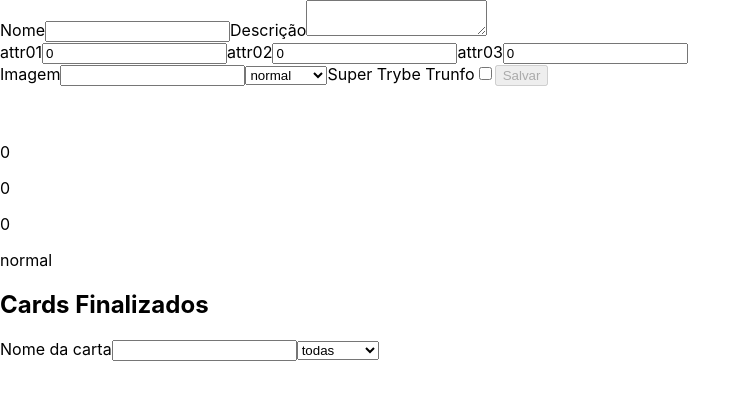
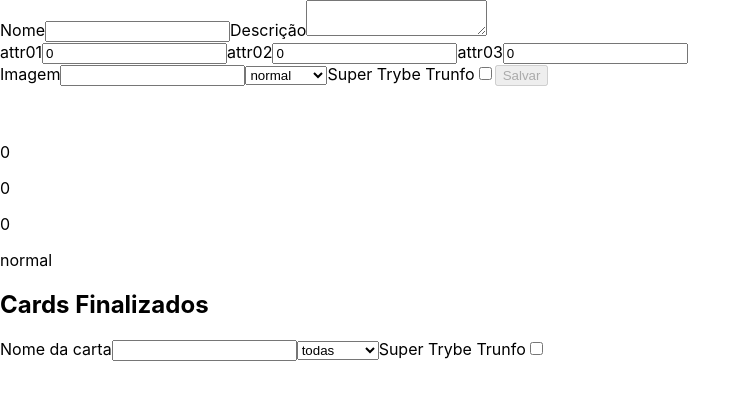
Before and after one commit to victorhsms/tryunfo, a React (Create React App) app: page / in a window 1280 px wide. Shown: the top 400 px of the page, without its empty margins (0-751 px from the left). Built offline with nearby package versions, Linux system fonts and the light colour scheme.

Commit message:
Todos os requisitos feitos. Projeto concluido!

```diff
--- a/src/App.js
+++ b/src/App.js
@@ -22,6 +22,7 @@ class App extends React.Component {
       submit: true,
       filterName: '',
       filterRarity: 'todas',
+      filterTrunfo: false,
     };
   }
 
@@ -121,17 +122,22 @@ class App extends React.Component {
   }
 
   filterManager = (card) => {
-    const { filterName, filterRarity } = this.state;
-    const name = card.Nome.includes(filterName);
-    const rarity = filterRarity === 'todas' ? true : card.Raridade === filterRarity;
-    return name && rarity;
+    const { filterName, filterRarity, filterTrunfo } = this.state;
+    let result = false;
+    if (filterTrunfo === true) {
+      result = card.Trunfo === true;
+    } else {
+      const name = card.Nome.includes(filterName);
+      const rarity = filterRarity === 'todas' ? true : card.Raridade === filterRarity;
+      result = name && rarity;
+    }
+    return result;
   }
 
   onInputChange = ({ target }) => {
-    const { Trunfo } = this.state;
     if (target.type === 'checkbox') {
       this.setState({
-        Trunfo: !(Trunfo),
+        [target.name]: target.checked,
       });
     } else {
       this.setState({
@@ -155,6 +161,7 @@ class App extends React.Component {
       submit,
       filterName,
       filterRarity,
+      filterTrunfo,
     } = this.state;
     return (
       <div>
@@ -186,6 +193,7 @@ class App extends React.Component {
         <Search
           filterName={ filterName }
           filterRarity={ filterRarity }
+          filterTrunfo={ filterTrunfo }
           onInputChange={ this.onInputChange }
         />
         {cards
--- a/src/components/Form.js
+++ b/src/components/Form.js
@@ -59,6 +59,8 @@ class Form extends React.Component {
         />
         { !hasTrunfo ? <Trunfo
           name="Trunfo"
+          message="Super Trybe Trunfo"
+          id="trunfo-input"
           checked={ cardTrunfo }
           onInputChange={ onInputChange }
         /> : <p>Você já tem um Super Trunfo em seu baralho</p>}
--- a/src/components/Search.js
+++ b/src/components/Search.js
@@ -2,10 +2,11 @@ import React, { Component } from 'react';
 import PropTypes from 'prop-types';
 import Input from './Input';
 import Rarity from './form/Rarity';
+import Trunfo from './form/Trunfo';
 
 class Search extends Component {
   render() {
-    const { filterName, filterRarity, onInputChange } = this.props;
+    const { filterName, filterRarity, filterTrunfo, onInputChange } = this.props;
     return (
       <form>
         <Input
@@ -23,6 +24,13 @@ class Search extends Component {
           value={ filterRarity }
           onInputChange={ onInputChange }
         />
+        <Trunfo
+          name="filterTrunfo"
+          message="Super Trybe Trunfo"
+          id="trunfo-filter"
+          checked={ filterTrunfo }
+          onInputChange={ onInputChange }
+        />
       </form>
     );
   }
@@ -31,6 +39,7 @@ class Search extends Component {
 Search.propTypes = {
   filterName: PropTypes.string.isRequired,
   filterRarity: PropTypes.string.isRequired,
+  filterTrunfo: PropTypes.bool.isRequired,
   onInputChange: PropTypes.func.isRequired,
 };
 
--- a/src/components/form/Trunfo.js
+++ b/src/components/form/Trunfo.js
@@ -3,14 +3,14 @@ import PropTypes from 'prop-types';
 
 class Trunfo extends Component {
   render() {
-    const { checked, onInputChange, name } = this.props;
+    const { checked, message, id, onInputChange, name } = this.props;
     return (
       <label htmlFor="name-imput">
-        Super Trybe Trunfo
+        { message }
         <input
           name={ name }
           type="checkbox"
-          data-testid="trunfo-input"
+          data-testid={ id }
           checked={ checked }
           onChange={ onInputChange }
         />
@@ -20,7 +20,9 @@ class Trunfo extends Component {
 }
 
 Trunfo.propTypes = {
+  message: PropTypes.string.isRequired,
   name: PropTypes.string.isRequired,
+  id: PropTypes.string.isRequired,
   checked: PropTypes.bool.isRequired,
   onInputChange: PropTypes.func.isRequired,
 };
```
